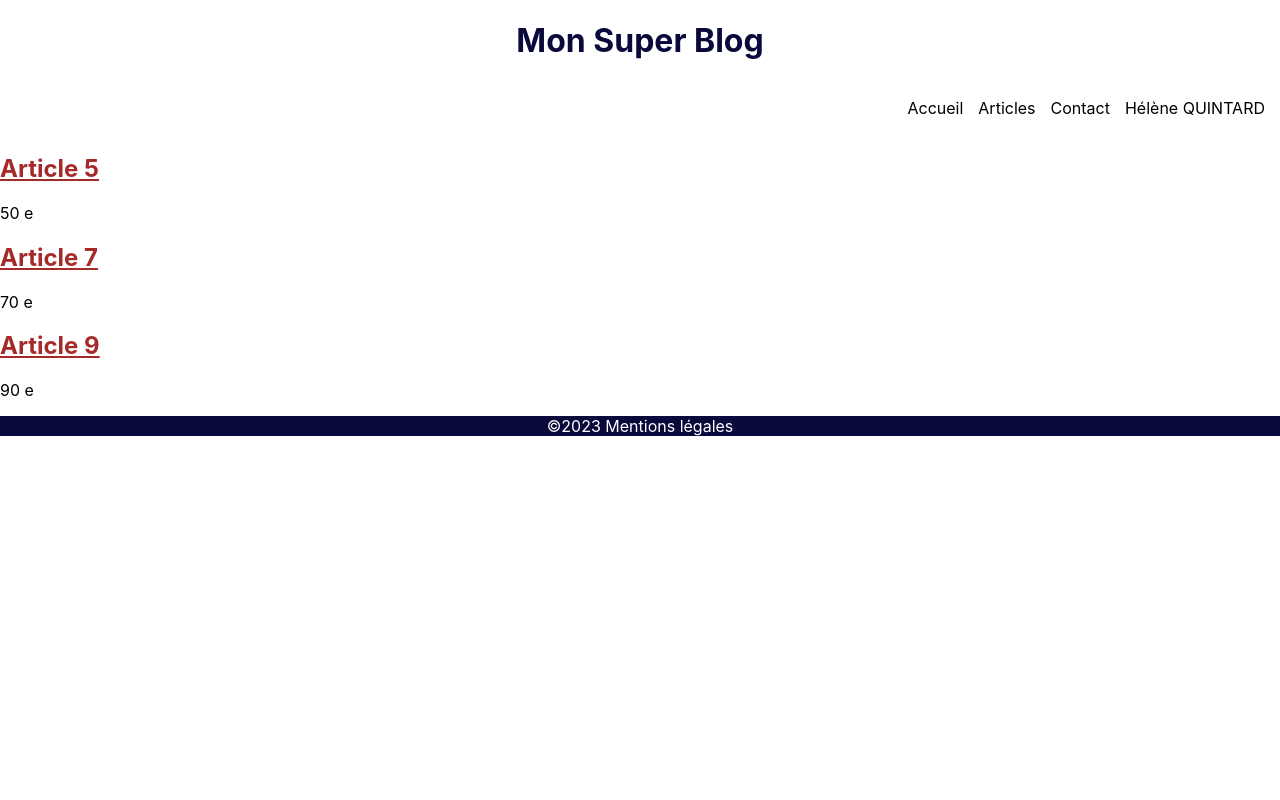
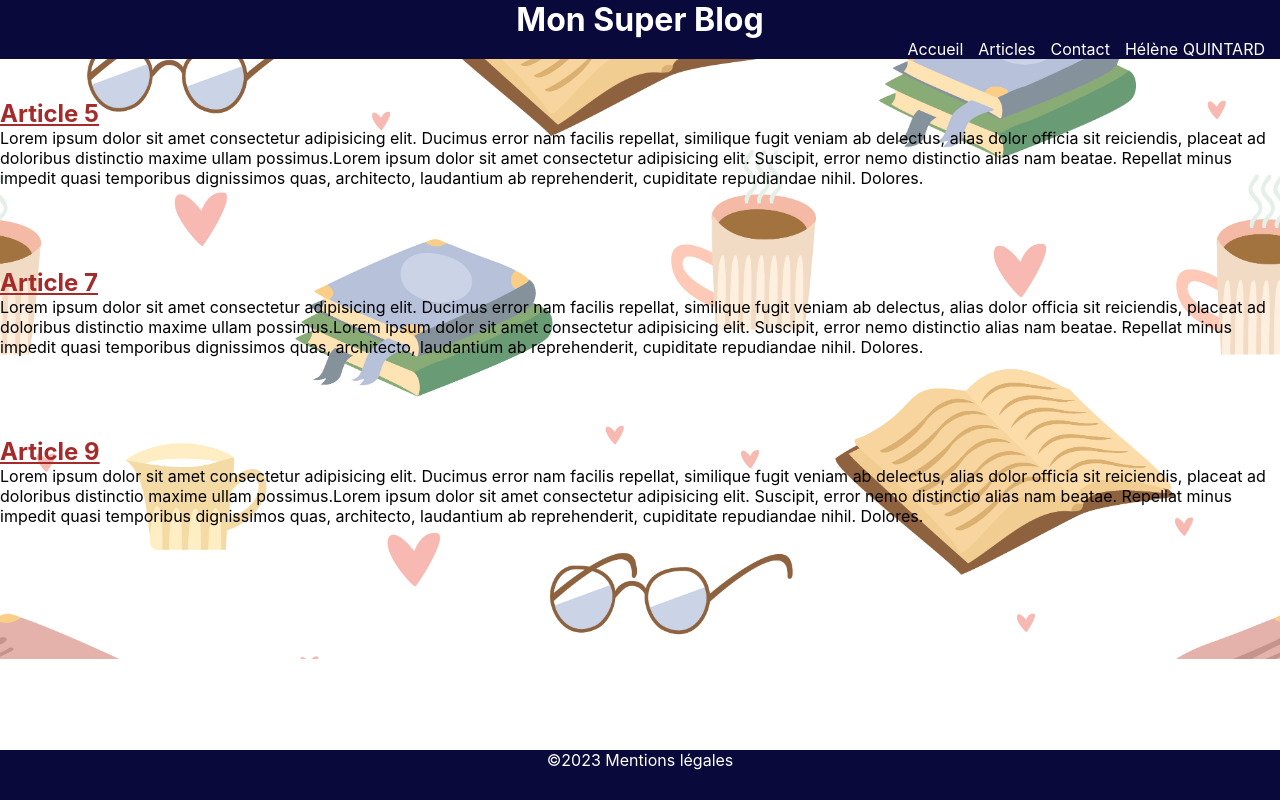
Before and after one commit to Heleneeeeeee/exo-blog-react, a React (Create React App) app: page / in a window 1280 px wide. Built offline with nearby package versions, Linux system fonts and the light colour scheme.

Commit message:
Add folders in react

```diff
--- a/src/Footer.scss
+++ /dev/null
@@ -1,7 +0,0 @@
-$navyblue: rgb(9, 9, 59);
-
-footer {
-    text-align:center;
-    background: $navyblue;
-    color:white;
-  }
--- a/src/Home.jsx
+++ /dev/null
@@ -1,93 +0,0 @@
-import Header from "./Header"
-import Footer from "./Footer"
-
-function Home() {
-const articles = [
-    {
-      title: "Article 1",
-      price: 10,
-      isPublished: true,
-    },
-
-    {
-      title: "Article 2",
-      price: 20,
-      isPublished: false,
-    },
-
-    {
-      title: "Article 3",
-      price: 30,
-      isPublished: true,
-    },
-
-    {
-      title: "Article 4",
-      price: 40,
-      isPublished: false,
-    },
-
-    {
-      title: "Article 5",
-      price: 50,
-      isPublished: true,
-    },
-
-    {
-      title: "Article 6",
-      price: 60,
-      isPublished: false,
-    },
-
-    {
-      title: "Article 7",
-      price: 70,
-      isPublished: true,
-    },
-
-    {
-      title: "Article 8",
-      price: 80,
-      isPublished: false,
-    },
-
-    {
-      title: "Article 9",
-      price: 90,
-      isPublished: true,
-    },
-
-    {
-      title: "Article 10",
-      price: 100,
-      isPublished: false,
-    },
-  ];
-
-
-  // récupérer tous les articles publiés du tableau
-  const publishedArticles = articles.filter((article) => {
-  return (article.isPublished === true);
-  });
-
-  //récupérer les trois derniers de la nouvelle liste
-  const lastThreePublishedArticles = publishedArticles.slice(-3);
-
-  return (
-    <>
-    <Header />
-    <main>
-      {lastThreePublishedArticles.map((article) => {
-        return (
-          <article>
-            <h2>{article.title}</h2>
-            <p>{article.price} e</p>
-          </article>
-        );
-      })}
-    </main>
-    <Footer />
-    </>
-  );
-}
-export default Home;
--- a/src/Home.scss
+++ /dev/null
@@ -1,4 +0,0 @@
-h2 {
-    text-decoration:underline;
-    color:brown
-  }
--- a/src/Footer.jsx
+++ b/src/component/Footer.jsx
@@ -1,3 +1,5 @@
+import './Footer.scss';
+
 function Footer() {
     return (
         <footer>
--- /dev/null
+++ b/src/component/Footer.scss
@@ -0,0 +1,12 @@
+$navyblue: rgb(9, 9, 59);
+
+footer {
+  text-align:center;
+  background: $navyblue;
+  color:white;
+  position:fixed;
+  bottom:0;
+  width:100%;
+  height: 50px;
+
+}
--- a/src/Header.jsx
+++ b/src/component/Header.jsx
@@ -1,7 +1,5 @@
-import ProfilMenu from "./ProfilMenu";
+import ProfilMenu from "../ProfilMenu";
 import './Header.scss';
-import './Home.scss';
-import './Footer.scss';
 
 function Header() {
     return (
--- a/src/Header.scss
+++ b/src/component/Header.scss
@@ -1,6 +1,13 @@
+$navyblue: rgb(9, 9, 59);
+
+header {
+  background-color: $navyblue;
+}
+
+
 h1 {
     font-weight: bold;
-    color:rgb(9, 9, 59);
+    color:white;
     text-align: center;
 
   }
@@ -17,5 +24,7 @@ h1 {
   }
 
   li {
+    align-items: center;
      margin-right:15px;
+     color: white;
   }
--- a/src/Contact.jsx
+++ b/src/page/Contact.jsx
@@ -1,5 +1,5 @@
-import Header from "./Header"
-import Footer from "./Footer"
+import Header from "../component/Header"
+import Footer from "../component/Footer"
 
 function Contact () {
     return (
--- /dev/null
+++ b/src/page/Home.jsx
@@ -0,0 +1,94 @@
+import Header from "../component/Header";
+import Footer from "../component/Footer";
+import './Home.scss';
+
+function Home() {
+const articles = [
+    {
+      title: "Article 1",
+      content: "Lorem ipsum dolor sit amet consectetur adipisicing elit. Ducimus error nam facilis repellat, similique fugit veniam ab delectus, alias dolor officia sit reiciendis, placeat ad doloribus distinctio maxime ullam possimus.Lorem ipsum dolor sit amet consectetur adipisicing elit. Suscipit, error nemo distinctio alias nam beatae. Repellat minus impedit quasi temporibus dignissimos quas, architecto, laudantium ab reprehenderit, cupiditate repudiandae nihil. Dolores.",
+      isPublished: true,
+    },
+
+    {
+      title: "Article 2",
+      content: "Lorem ipsum dolor sit amet consectetur adipisicing elit. Ducimus error nam facilis repellat, similique fugit veniam ab delectus, alias dolor officia sit reiciendis, placeat ad doloribus distinctio maxime ullam possimus.Lorem ipsum dolor sit amet consectetur adipisicing elit. Suscipit, error nemo distinctio alias nam beatae. Repellat minus impedit quasi temporibus dignissimos quas, architecto, laudantium ab reprehenderit, cupiditate repudiandae nihil. Dolores.",
+      isPublished: false,
+    },
+
+    {
+      title: "Article 3",
+      content: "Lorem ipsum dolor sit amet consectetur adipisicing elit. Ducimus error nam facilis repellat, similique fugit veniam ab delectus, alias dolor officia sit reiciendis, placeat ad doloribus distinctio maxime ullam possimus.Lorem ipsum dolor sit amet consectetur adipisicing elit. Suscipit, error nemo distinctio alias nam beatae. Repellat minus impedit quasi temporibus dignissimos quas, architecto, laudantium ab reprehenderit, cupiditate repudiandae nihil. Dolores.",
+      isPublished: true,
+    },
+
+    {
+      title: "Article 4",
+      content: "Lorem ipsum dolor sit amet consectetur adipisicing elit. Ducimus error nam facilis repellat, similique fugit veniam ab delectus, alias dolor officia sit reiciendis, placeat ad doloribus distinctio maxime ullam possimus.Lorem ipsum dolor sit amet consectetur adipisicing elit. Suscipit, error nemo distinctio alias nam beatae. Repellat minus impedit quasi temporibus dignissimos quas, architecto, laudantium ab reprehenderit, cupiditate repudiandae nihil. Dolores.",
+      isPublished: false,
+    },
+
+    {
+      title: "Article 5",
+      content: "Lorem ipsum dolor sit amet consectetur adipisicing elit. Ducimus error nam facilis repellat, similique fugit veniam ab delectus, alias dolor officia sit reiciendis, placeat ad doloribus distinctio maxime ullam possimus.Lorem ipsum dolor sit amet consectetur adipisicing elit. Suscipit, error nemo distinctio alias nam beatae. Repellat minus impedit quasi temporibus dignissimos quas, architecto, laudantium ab reprehenderit, cupiditate repudiandae nihil. Dolores.",
+      isPublished: true,
+    },
+
+    {
+      title: "Article 6",
+      pcontent: "Lorem ipsum dolor sit amet consectetur adipisicing elit. Ducimus error nam facilis repellat, similique fugit veniam ab delectus, alias dolor officia sit reiciendis, placeat ad doloribus distinctio maxime ullam possimus.Lorem ipsum dolor sit amet consectetur adipisicing elit. Suscipit, error nemo distinctio alias nam beatae. Repellat minus impedit quasi temporibus dignissimos quas, architecto, laudantium ab reprehenderit, cupiditate repudiandae nihil. Dolores.",
+      isPublished: false,
+    },
+
+    {
+      title: "Article 7",
+      content: "Lorem ipsum dolor sit amet consectetur adipisicing elit. Ducimus error nam facilis repellat, similique fugit veniam ab delectus, alias dolor officia sit reiciendis, placeat ad doloribus distinctio maxime ullam possimus.Lorem ipsum dolor sit amet consectetur adipisicing elit. Suscipit, error nemo distinctio alias nam beatae. Repellat minus impedit quasi temporibus dignissimos quas, architecto, laudantium ab reprehenderit, cupiditate repudiandae nihil. Dolores.",
+      isPublished: true,
+    },
+
+    {
+      title: "Article 8",
+      content: "Lorem ipsum dolor sit amet consectetur adipisicing elit. Ducimus error nam facilis repellat, similique fugit veniam ab delectus, alias dolor officia sit reiciendis, placeat ad doloribus distinctio maxime ullam possimus.Lorem ipsum dolor sit amet consectetur adipisicing elit. Suscipit, error nemo distinctio alias nam beatae. Repellat minus impedit quasi temporibus dignissimos quas, architecto, laudantium ab reprehenderit, cupiditate repudiandae nihil. Dolores.",
+      isPublished: false,
+    },
+
+    {
+      title: "Article 9",
+      content: "Lorem ipsum dolor sit amet consectetur adipisicing elit. Ducimus error nam facilis repellat, similique fugit veniam ab delectus, alias dolor officia sit reiciendis, placeat ad doloribus distinctio maxime ullam possimus.Lorem ipsum dolor sit amet consectetur adipisicing elit. Suscipit, error nemo distinctio alias nam beatae. Repellat minus impedit quasi temporibus dignissimos quas, architecto, laudantium ab reprehenderit, cupiditate repudiandae nihil. Dolores.",
+      isPublished: true,
+    },
+
+    {
+      title: "Article 10",
+      content: "Lorem ipsum dolor sit amet consectetur adipisicing elit. Ducimus error nam facilis repellat, similique fugit veniam ab delectus, alias dolor officia sit reiciendis, placeat ad doloribus distinctio maxime ullam possimus.Lorem ipsum dolor sit amet consectetur adipisicing elit. Suscipit, error nemo distinctio alias nam beatae. Repellat minus impedit quasi temporibus dignissimos quas, architecto, laudantium ab reprehenderit, cupiditate repudiandae nihil. Dolores.",
+      isPublished: false,
+    },
+  ];
+
+
+  // récupérer tous les articles publiés du tableau
+  const publishedArticles = articles.filter((article) => {
+  return (article.isPublished === true);
+  });
+
+  //récupérer les trois derniers de la nouvelle liste
+  const lastThreePublishedArticles = publishedArticles.slice(-3);
+
+  return (
+    <>
+    <Header />
+    <main>
+      {lastThreePublishedArticles.map((article) => {
+        return (
+          <article>
+            <h2>{article.title}</h2>
+            <p>{article.content}</p>
+          </article>
+        );
+      })}
+    </main>
+    <Footer />
+    </>
+  );
+}
+export default Home;
--- /dev/null
+++ b/src/page/Home.scss
@@ -0,0 +1,21 @@
+* {
+  margin:0;
+  padding:0;
+}
+
+
+main {
+  background-image: url('./8830758_505.jpg');
+  height: 600px;
+  background-size: cover;
+}
+
+h2 {
+    text-decoration:underline;
+    color:brown;
+  }
+
+article {
+  padding-top: 40px;
+  padding-bottom: 40px;
+}
```
Also changed, not shown: src/App.js (+4 -3 lines), src/page/8830758_505.jpg (added).
